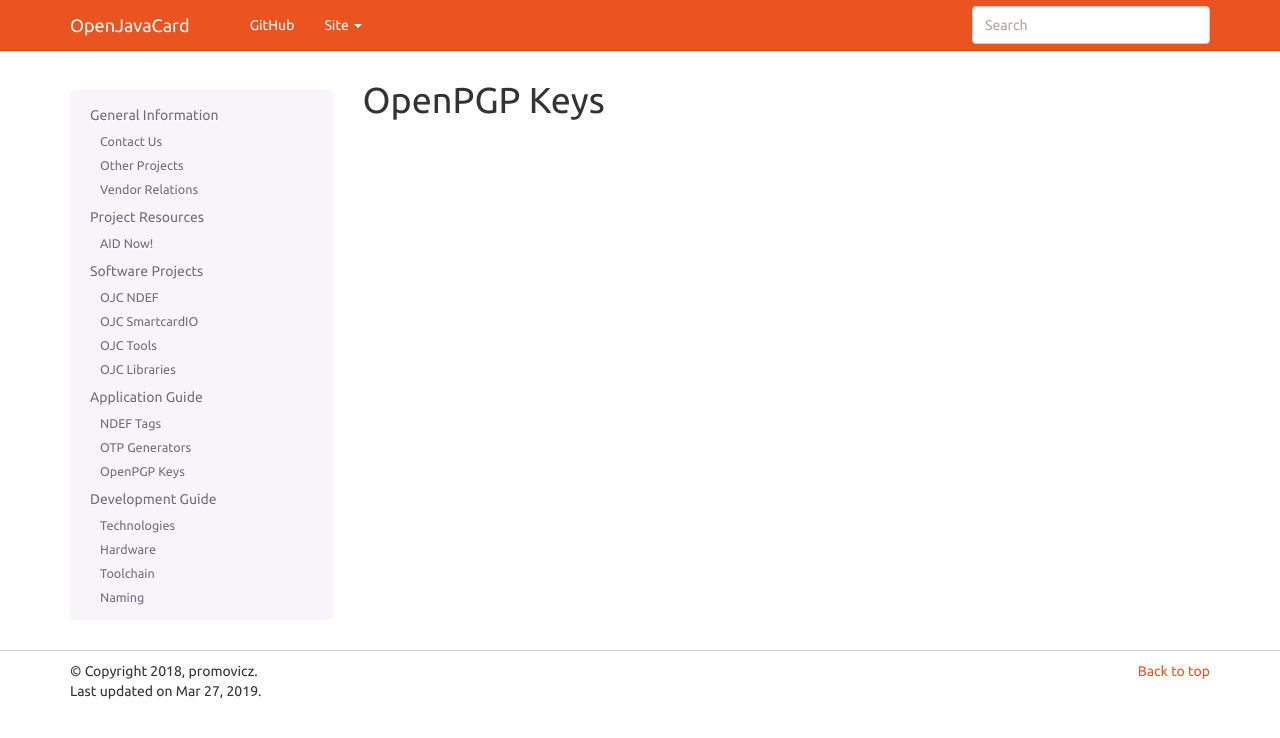
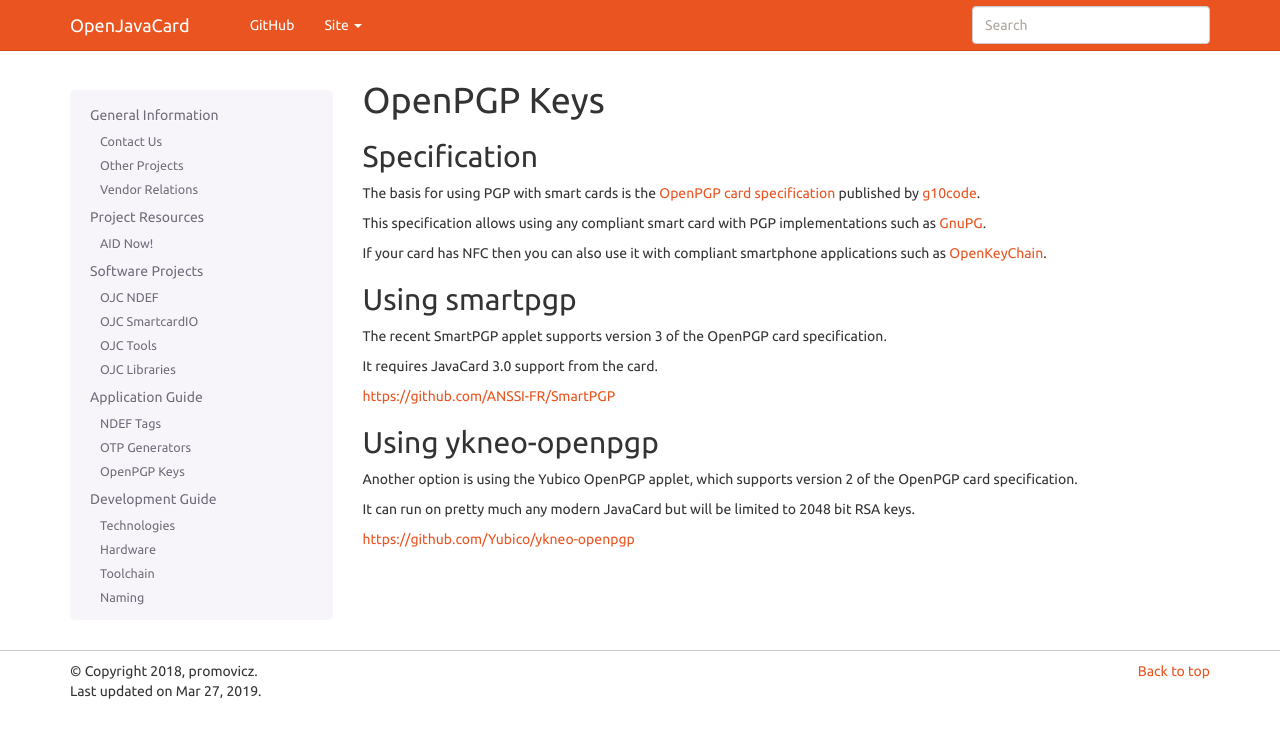
Before and after one commit to OpenJavaCard/openjavacard-site, a Sphinx documentation site: the page built from source/appguide/pgp.rst, in a window 1280 px wide. Shown: the top 738 px of the page. Built offline with Sphinx 7.4.7, drawn with Linux system fonts in a browser that asks for light colours.

Commit message:
Began actually writing an appguide

```diff
--- a/source/appguide/pgp.rst
+++ b/source/appguide/pgp.rst
@@ -1,2 +1,29 @@
 OpenPGP Keys
 ============
+
+Specification
+-------------
+
+The basis for using PGP with smart cards is the `OpenPGP card specification <https://g10code.com/p-card.html>`_ published by `g10code <https://g10code.com/>`_.
+
+This specification allows using any compliant smart card with PGP implementations such as `GnuPG <https://gnupg.org/>`_.
+
+If your card has NFC then you can also use it with compliant smartphone applications such as `OpenKeyChain <https://openkeychain.org>`_.
+
+Using smartpgp
+--------------
+
+The recent SmartPGP applet supports version 3 of the OpenPGP card specification.
+
+It requires JavaCard 3.0 support from the card.
+
+https://github.com/ANSSI-FR/SmartPGP
+
+Using ykneo-openpgp
+-------------------
+
+Another option is using the Yubico OpenPGP applet, which supports version 2 of the OpenPGP card specification.
+
+It can run on pretty much any modern JavaCard but will be limited to 2048 bit RSA keys.
+
+https://github.com/Yubico/ykneo-openpgp
```
